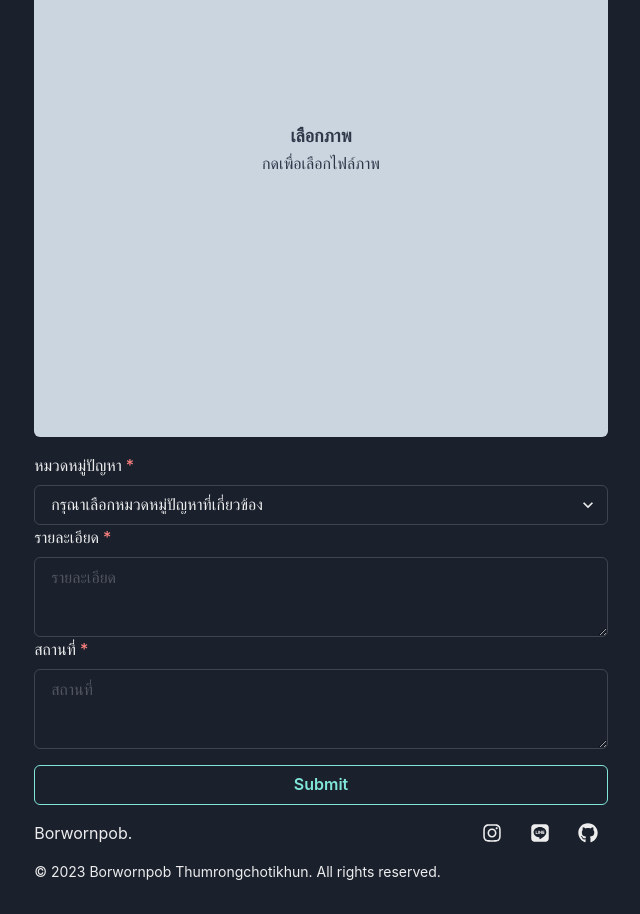
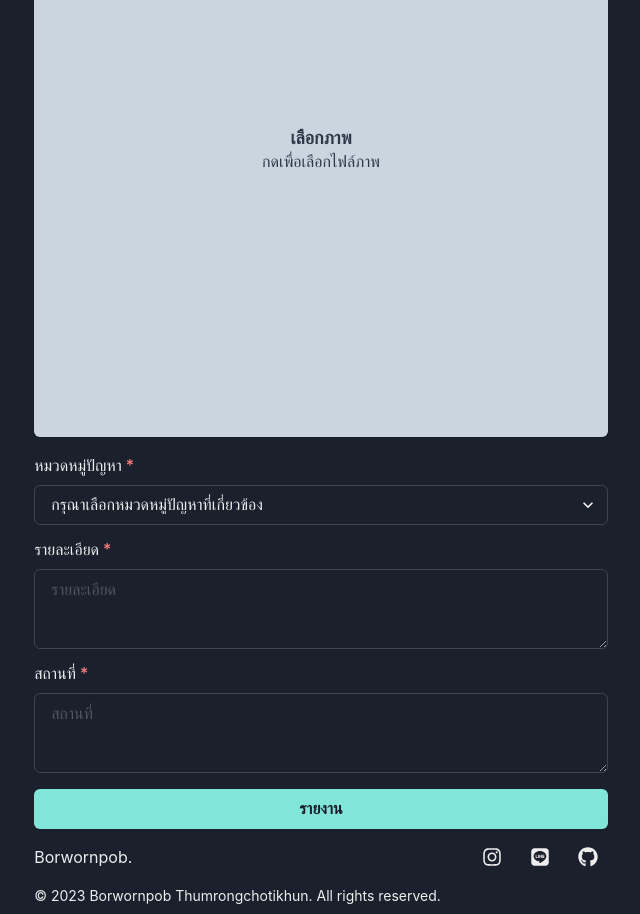
Before and after one commit to sun-23/VajiraFood, a React (Vite) app: page /new_rep in a window 1280 px wide. Shown: the part 260-1174 px from the top of the page, without its empty margins (319-959 px from the left). Before the commit the page ends 1150 px from the top, so only its background shows below. Built offline with nearby package versions, Linux system fonts and the light colour scheme.

Commit message:
insert photo from supbase (Bugs)

```diff
--- a/src/components/MobileDrawer.jsx
+++ b/src/components/MobileDrawer.jsx
@@ -23,12 +23,13 @@ export default function MobileDrawer() {
         <IoMdMenu size="26px" />
       </Button>
       <CustomDrawer isOpen={isOpen} onClose={onClose} finalFocusRef={btnRef}>
-        <VStack alignItems="left"></VStack>
-        {pages.map((page, i) => (
-          <ChakraLink key={i} href={page.path}>
-            <Button variant="text">{page.name}</Button>
-          </ChakraLink>
-        ))}
+        <VStack alignItems="left">
+          {pages.map((page, i) => (
+            <ChakraLink key={i} href={page.path}>
+              <Button variant="text">{page.name}</Button>
+            </ChakraLink>
+          ))}
+        </VStack>
       </CustomDrawer>
     </Flex>
   );
--- a/src/helper/routes.js
+++ b/src/helper/routes.js
@@ -7,6 +7,10 @@ const pages = [
     name: "New report",
     path: "/new_rep",
   },
+  {
+    name: "Reports",
+    path: "/problems",
+  },
 ];
 
 //export this array
--- a/src/routes/CreateReport.jsx
+++ b/src/routes/CreateReport.jsx
@@ -20,9 +20,11 @@ import {
   useDisclosure,
   Spacer,
 } from "@chakra-ui/react";
+import { supabase } from "../helper/supbaseClient";
 
 export default function CreateReport() {
   const [isLoading, setLoading] = useState(false);
+  const [isSuccess, setSuccess] = useState(false);
 
   // description
   const [description, setDesc] = useState("");
@@ -38,7 +40,7 @@ export default function CreateReport() {
     isOpen: isVisible,
     onClose,
     onOpen,
-  } = useDisclosure({ defaultIsOpen: false })
+  } = useDisclosure({ defaultIsOpen: false });
 
   // create a preview as a side effect, whenever selected file is changed
   useEffect(() => {
@@ -69,13 +71,40 @@ export default function CreateReport() {
     }
   };
 
+  //create a new report
+  const createReport = async () => {
+    //random id from time.now and random number
+    const id = Date.now() + Math.floor(Math.random() * 1000);
+    console.log(id);
+    const { data, error } = await supabase.from("problems").insert([
+      {
+        id: id,
+        title: description,
+        place: location,
+        type: type,
+        status: "pending",
+      },
+    ]);
+    const { data: image, error: err } = await supabase.storage
+      .from("images")
+      .upload(`${id}.jpg`, file);
+    if (error) {
+      console.log("error", error);
+      setLoading(false);
+    } else {
+      setSuccess(true);
+      setLoading(false);
+    }
+  };
+
   const handleSubmit = () => {
     if (!file || !description || !location || !type) {
       onOpen();
-        return
+      return;
     }
     setLoading(true);
     console.log("submit");
+    createReport();
   };
 
   return (
@@ -99,6 +128,26 @@ export default function CreateReport() {
             />
           </Alert>
         ) : null}
+        {isSuccess ? (
+          <Alert status="success">
+            <AlertIcon />
+            <Box>
+              <AlertTitle>รายงานปัญหาเสร็จสิ้น</AlertTitle>
+              <AlertDescription>
+                ขอบคุณที่แจ้งปัญหาให้เราทราบ
+                ทางเราจะรีบจัดการปัญหาของท่านอย่างรวดเร็วที่สุด
+              </AlertDescription>
+            </Box>
+            <Spacer />
+            <CloseButton
+              alignSelf="flex-start"
+              position="relative"
+              right={-1}
+              top={-1}
+              onClick={onClose}
+            />
+          </Alert>
+        ) : null}
         <AspectRatio width="auto" ratio={1}>
           <Box
             backgroundSize="cover"
@@ -108,13 +157,17 @@ export default function CreateReport() {
             backgroundImage={preview}
             rounded="md"
           >
-            <Stack p="8" textAlign="center" spacing="1">
+            <Stack p="8" textAlign="center" spacing="3">
+              {!file ? (
+                <Container>
                   <Heading fontSize="lg" color="gray.700" fontWeight="bold">
                     เลือกภาพ
                   </Heading>
                   <Text color="gray.700" fontWeight="light">
                     กดเพื่อเลือกไฟล์ภาพ
                   </Text>
+                </Container>
+              ) : null}
             </Stack>
             <Input
               type="file"
@@ -146,7 +199,7 @@ export default function CreateReport() {
             <option value="component">อุปกรณ์ชำรุด</option>
           </Select>
 
-          <FormLabel>รายละเอียด</FormLabel>
+          <FormLabel mt={3}>รายละเอียด</FormLabel>
           <Textarea
             placeholder="รายละเอียด"
             value={description}
@@ -154,7 +207,7 @@ export default function CreateReport() {
             onChange={handleChange}
           />
 
-          <FormLabel>สถานที่</FormLabel>
+          <FormLabel mt={3}>สถานที่</FormLabel>
           <Textarea
             placeholder="สถานที่"
             value={location}
@@ -167,10 +220,9 @@ export default function CreateReport() {
           isLoading={isLoading}
           loadingText="Submitting"
           colorScheme="teal"
-          variant="outline"
           onClick={handleSubmit}
         >
-          Submit
+          รายงาน
         </Button>
       </Stack>
     </Container>
--- a/src/routes/ListAllProblems.jsx
+++ b/src/routes/ListAllProblems.jsx
@@ -34,6 +34,7 @@ export default function ListAllProblems() {
     const { data, error } = await supabase.storage
       .from("public")
       .download(`images/${id}.jpg`);
+    return console.log(data);
   }
 
   return (
```
Lines whose indentation alone changed are shown as unchanged.
